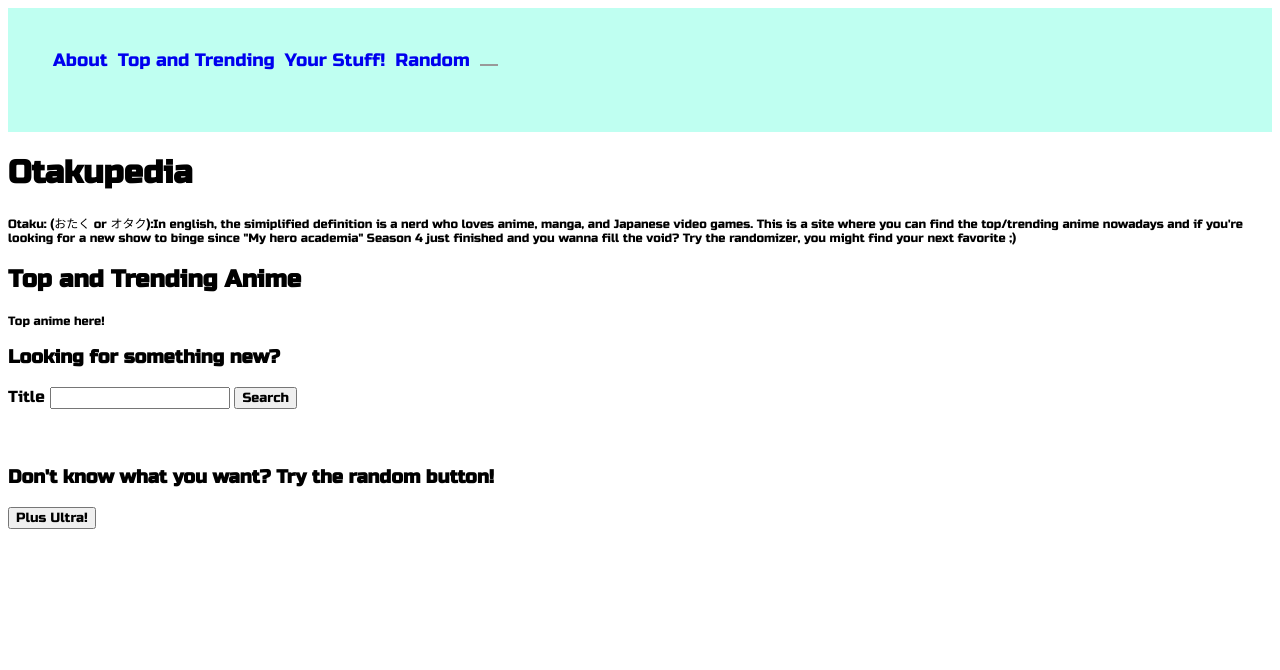
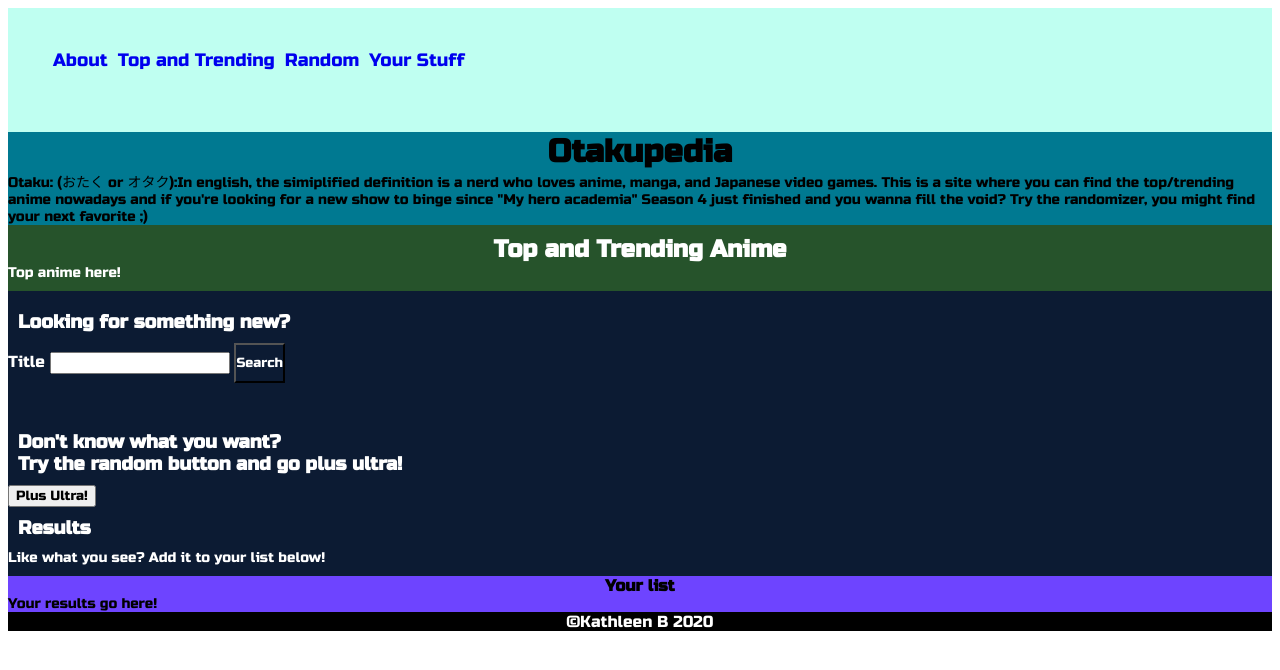
Before and after one commit to kbongco/Otakupedia, a plain HTML site: page index.html in a window 1280 px wide. Drawn offline with nearby package versions, Linux system fonts and the light colour scheme; no server answers.

Commit message:
completed layout and html

```diff
--- a/index.html
+++ b/index.html
@@ -16,20 +16,21 @@
  <ul class = 'nav'>
    <li><a href="#">About</a></li>
    <li><a href="#">Top and Trending</a></li>
-   <li><a href="#">Your Stuff!</a></li>
    <li><a href="#">Random</a></li>
+   <li><a href="#">Your Stuff</a></li>
    <li class='toggle'><span class ='bars'></span></li>
 
  </ul>
  <nav>
 </div>
+
 <div class = 'heading'>
 <h1>Otakupedia</h1>
-<p id = 'def'>Otaku: (おたく or オタク):In english, the simiplified definition is a nerd who loves
-anime, manga, and Japanese video games. This is a site where you can find
-the top/trending anime nowadays and if you're looking for a new show to binge since "My hero academia"
-Season 4 just finished and you wanna fill the void? Try the randomizer, you might find your next favorite ;)
-</p>
+    <p id = 'def'>Otaku: (おたく or オタク):In english, the simiplified definition is a nerd who loves
+    anime, manga, and Japanese video games. This is a site where you can find
+    the top/trending anime nowadays and if you're looking for a new show to binge since "My hero academia"
+    Season 4 just finished and you wanna fill the void? Try the randomizer, you might find your next favorite ;)
+    </p>
 </div>
 
 
@@ -53,8 +54,13 @@ Season 4 just finished and you wanna fill the void? Try the randomizer, you migh
       </form>
       <br>
       <br>
-      <h3 id ='other'>Don't know what you want? Try the random button!</h3>
+      <h3 id ='other'>Don't know what you want?<br>
+       Try the random button and go plus ultra!</h3>
       <button id='random'>Plus Ultra!</button>
+
+     <h3 id='userresult'>Results</h3>
+     <p>Like what you see? Add it to your list below!</p>
+        <div class="generatedresult">
       <!-- Search generator  -->
       <!-- Show results here  -->
       <!-- Have an option for viewers/users to  add to their section-->
@@ -62,15 +68,22 @@ Season 4 just finished and you wanna fill the void? Try the randomizer, you migh
       <!-- create form element -->
       <!-- create add to userlist element to DOM?  -->
     </div>
+        </div>
 
     <div id ='userlist'>
+        <h4>Your list </h4>
       <!-- Section for those who haven't viewed or seen anime-->
       <!-- use box model to arrange this section on the left side -->
       <!-- The id for the DOM is above -->
+      <p>Your results go here!</p>
 
 
     </div>
   </div>
+  <footer>
+    &#169;Kathleen B 2020
+
+  </footer>
 
 
 </body>
--- a/style.css
+++ b/style.css
@@ -26,6 +26,7 @@ nav li {
   padding: 20px;
   margin:0;
 }
+
 /* Style links  */
 a{
   text-decoration:none;
@@ -41,9 +42,28 @@ a:hover{
 
 }
 
+h1, h2, h4{
+  text-align:center;
+  margin:0 0 0 0;
+}
+h3{
+  margin: 0 0 0 0;
+  margin:10px;
+}
+
+
+.heading{
+  background-color:#007991;
+}
 /* .nav li a{
   display:block;
 } */
+.topandtrending{
+background-color:#26532B;
+color:white;
+padding:10px 0 10px 0;
+}
+
 
 /* Responsive menu */
 .nav{
@@ -53,18 +73,27 @@ a:hover{
   align-items:center;
   background-color: #BFFFF1;
 }
-.bars{
-  background:#999;
-  display:inline-block;
-  height:2px;
-  position:relative;
-  width:18px;
-}
-
-.bars::before, .bars::after{
+#search{
+  background-color:#0c1B33;
+  padding:10px 0 10px 0;
+ color:white;
 
 }
 
+#userresult{
+  position:relative;
+
+}
+
+#userlist{
+  background-color:#6E44FF;
+}
+
+footer{
+  text-align:center;
+  background-color:black;
+  color:white;
+}
 
 /* Create hamburger menu for CSS  */
 
@@ -72,10 +101,6 @@ a:hover{
 /* Add sub classes for link */
 
 
-/* Style heading area */
-.heading{
-
-}
 
 
 /* Create hamburger menu for CSS  */
@@ -84,5 +109,6 @@ a:hover{
 
 /* Style p sections for descriptions here along with headers */
 p{
-  font-size:12px;
+  font-size:14px;
+  margin: 0 0 0 0;
 }
```
